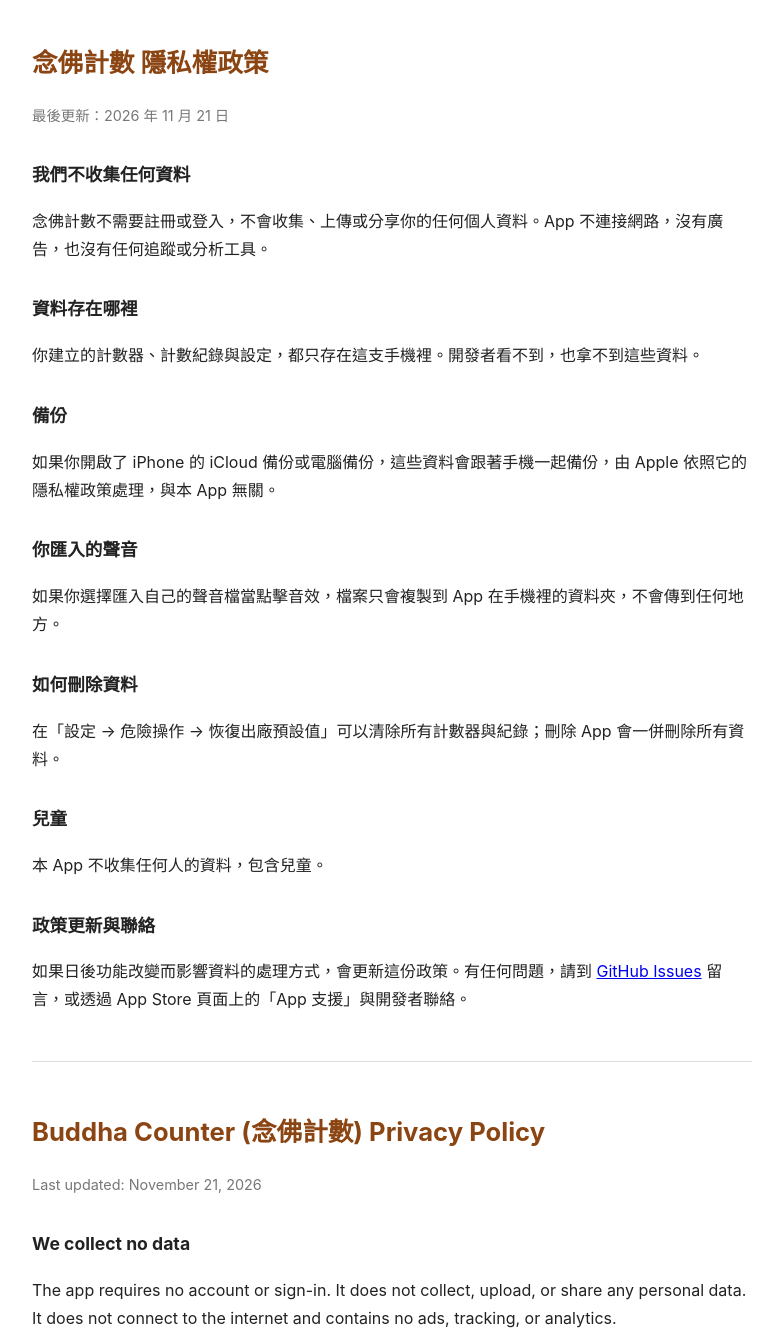
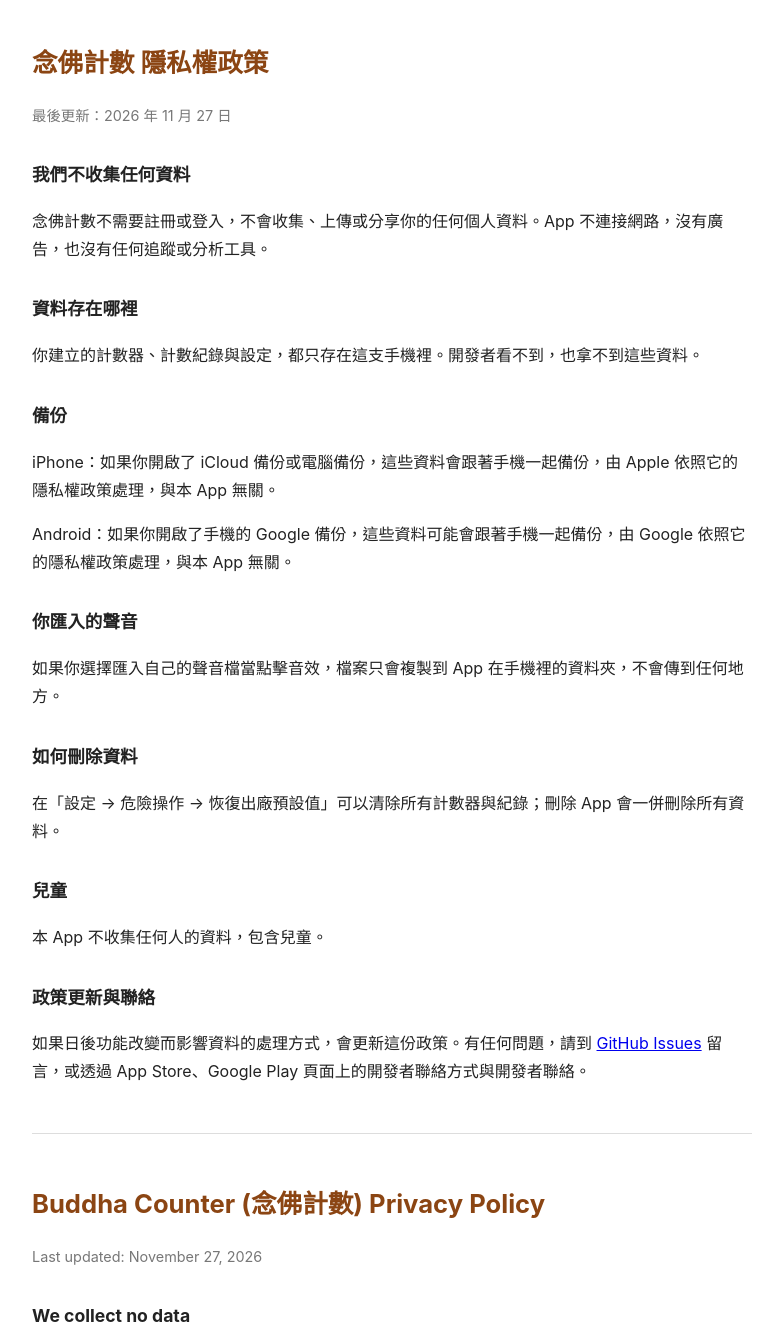
Before and after one commit to dodolong2000/buddha-counter, a plain HTML site: page privacy.html in a window 1280 px wide. Shown: the top 1335 px of the page, without its empty margins (248-1025 px from the left). Drawn offline with Linux system fonts and the light colour scheme.

Commit message:
隱私權政策加上 Android 版的備份與聯絡說明
Co-Authored-By: Claude Opus 5.5 <noreply@anthropic.com>

```diff
--- a/privacy.html
+++ b/privacy.html
@@ -15,14 +15,15 @@
 </head>
 <body>
 <h1>念佛計數 隱私權政策</h1>
-<p class="meta">最後更新：2026 年 11 月 21 日</p>
+<p class="meta">最後更新：2026 年 11 月 27 日</p>
 
 <h2>我們不收集任何資料</h2>
 <p>念佛計數不需要註冊或登入，不會收集、上傳或分享你的任何個人資料。App 不連接網路，沒有廣告，也沒有任何追蹤或分析工具。</p>
 <h2>資料存在哪裡</h2>
 <p>你建立的計數器、計數紀錄與設定，都只存在這支手機裡。開發者看不到，也拿不到這些資料。</p>
 <h2>備份</h2>
-<p>如果你開啟了 iPhone 的 iCloud 備份或電腦備份，這些資料會跟著手機一起備份，由 Apple 依照它的隱私權政策處理，與本 App 無關。</p>
+<p>iPhone：如果你開啟了 iCloud 備份或電腦備份，這些資料會跟著手機一起備份，由 Apple 依照它的隱私權政策處理，與本 App 無關。</p>
+<p>Android：如果你開啟了手機的 Google 備份，這些資料可能會跟著手機一起備份，由 Google 依照它的隱私權政策處理，與本 App 無關。</p>
 <h2>你匯入的聲音</h2>
 <p>如果你選擇匯入自己的聲音檔當點擊音效，檔案只會複製到 App 在手機裡的資料夾，不會傳到任何地方。</p>
 <h2>如何刪除資料</h2>
@@ -30,19 +31,20 @@
 <h2>兒童</h2>
 <p>本 App 不收集任何人的資料，包含兒童。</p>
 <h2>政策更新與聯絡</h2>
-<p>如果日後功能改變而影響資料的處理方式，會更新這份政策。有任何問題，請到 <a href="https://github.com/dodolong2000/buddha-counter/issues">GitHub Issues</a> 留言，或透過 App Store 頁面上的「App 支援」與開發者聯絡。</p>
+<p>如果日後功能改變而影響資料的處理方式，會更新這份政策。有任何問題，請到 <a href="https://github.com/dodolong2000/buddha-counter/issues">GitHub Issues</a> 留言，或透過 App Store、Google Play 頁面上的開發者聯絡方式與開發者聯絡。</p>
 
 <hr>
 
 <h1>Buddha Counter (念佛計數) Privacy Policy</h1>
-<p class="meta">Last updated: November 21, 2026</p>
+<p class="meta">Last updated: November 27, 2026</p>
 
 <h2>We collect no data</h2>
 <p>The app requires no account or sign-in. It does not collect, upload, or share any personal data. It does not connect to the internet and contains no ads, tracking, or analytics.</p>
 <h2>Where your data is stored</h2>
 <p>Your counters, counting history, and settings are stored only on your device. The developer cannot see or access them.</p>
 <h2>Backups</h2>
-<p>If you use iCloud Backup or computer backups for your iPhone, this data is included in the device backup and handled by Apple under Apple's privacy policy.</p>
+<p>iPhone: If you use iCloud Backup or computer backups, this data is included in the device backup and handled by Apple under Apple's privacy policy.</p>
+<p>Android: If you turn on Google backup on your phone, this data may be included in the device backup and handled by Google under Google's privacy policy.</p>
 <h2>Sounds you import</h2>
 <p>If you import your own audio file as a tap sound, it is copied only into the app's folder on your device and is not sent anywhere.</p>
 <h2>Deleting your data</h2>
@@ -50,7 +52,7 @@
 <h2>Children</h2>
 <p>The app does not collect data from anyone, including children.</p>
 <h2>Changes and contact</h2>
-<p>If a future feature changes how data is handled, this policy will be updated. For questions, open an issue at <a href="https://github.com/dodolong2000/buddha-counter/issues">GitHub Issues</a>, or contact the developer through "App Support" on the app's App Store page.</p>
+<p>If a future feature changes how data is handled, this policy will be updated. For questions, open an issue at <a href="https://github.com/dodolong2000/buddha-counter/issues">GitHub Issues</a>, or use the developer contact on the app's App Store or Google Play page.</p>
 <p><a href="./">← 念佛計數 Buddha Counter</a></p>
 </body>
 </html>
```
